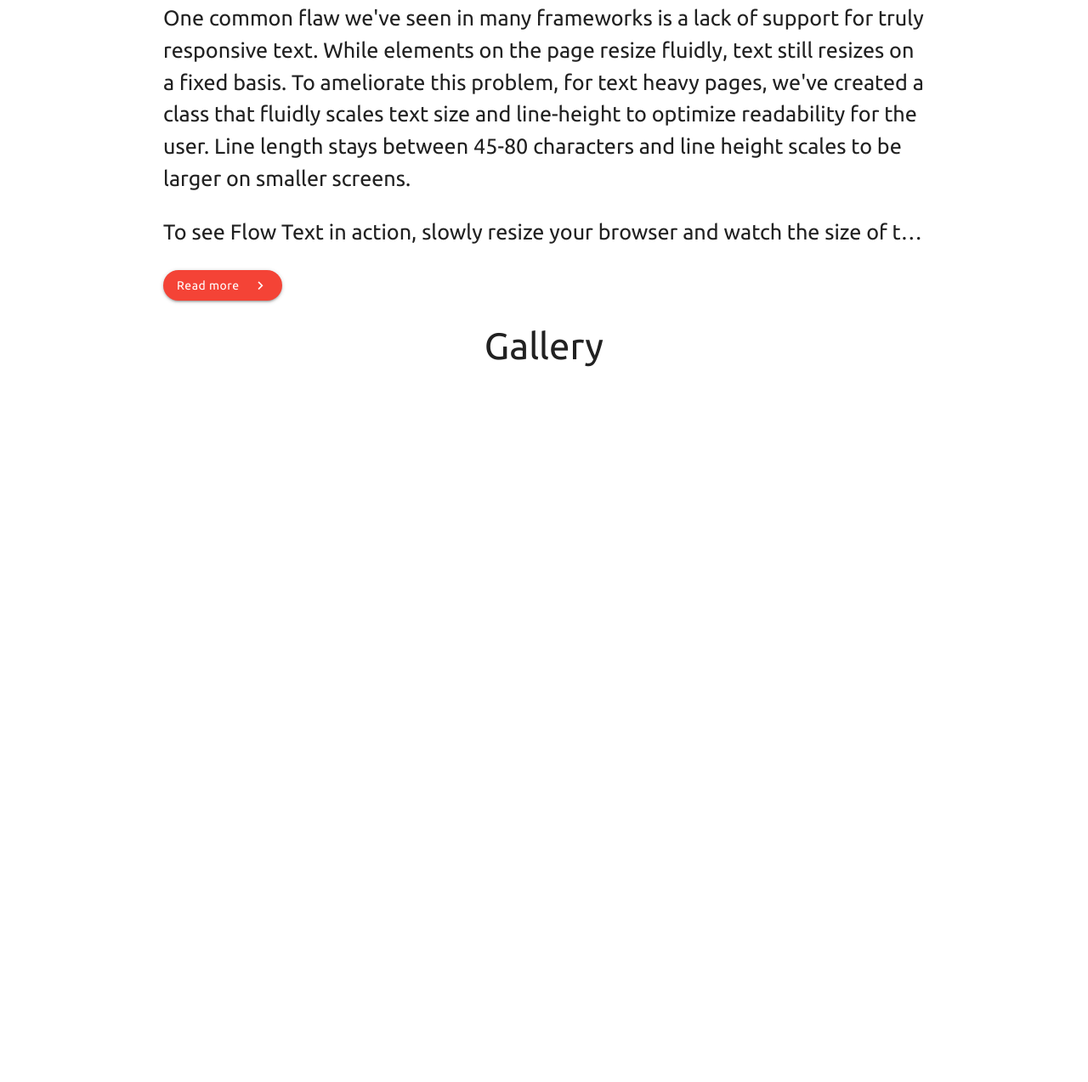
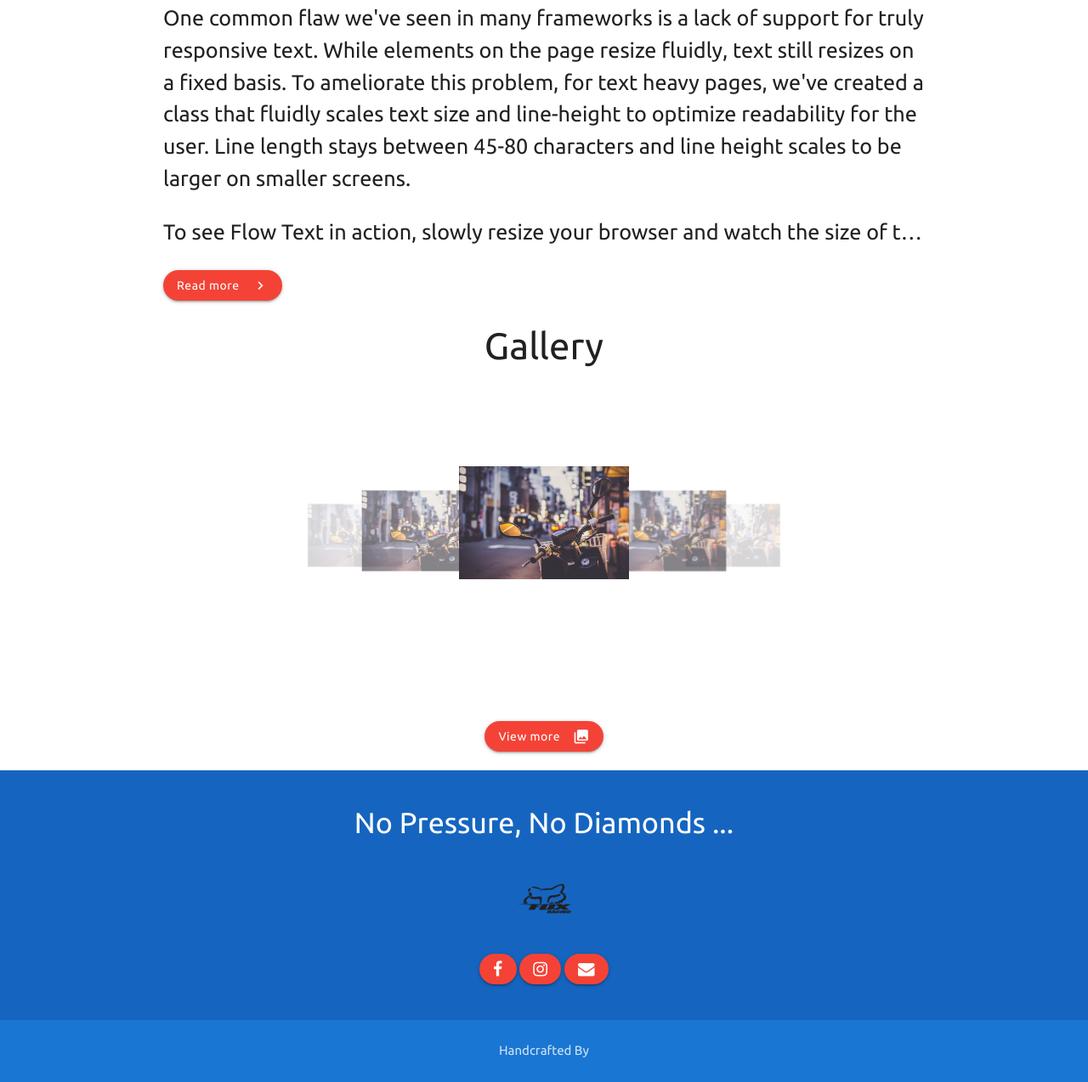
Before and after one commit to Haritha-Muralikrishnan/Haritha-Muralikrishnan.github.io, a plain HTML site: page index.html in a window 1280 px wide. Shown: the part 1375-2649 px from the top of the page at 85% size. Before the commit the page ends 1824 px from the top, so only its background shows below. Drawn offline with Linux system fonts and the light colour scheme.

Commit message:
homepage completed

```diff
--- a/index.html
+++ b/index.html
@@ -2,6 +2,7 @@
 <html>
   <head>
     <link href="https://fonts.googleapis.com/icon?family=Material+Icons" rel="stylesheet">
+    <link rel = "stylesheet" href = "https://cdnjs.cloudflare.com/ajax/libs/font-awesome/4.7.0/css/font-awesome.min.css">
     <link type="text/css" rel="stylesheet" href="materialize/css/materialize.css"  media="screen,projection"/>
     <link type="text/css" rel="stylesheet" href="index.css" media="screen,projection">
     <link href="https://fonts.googleapis.com/css2?family=Ubuntu&display=swap" rel="stylesheet">
@@ -73,11 +74,23 @@
         To see Flow Text in action, slowly resize your browser and watch the size of this text body change! Use the button above to toggle off/on
         flow-text to see the difference!
       </p>
-      <a href="" class="btn waves-green waves-effect red center-align">Read more<i class="material-icons right">chevron_right</i></a>
+      <a href="" class="btn waves-light waves-effect red">Read more<i class="material-icons right">chevron_right</i></a>
     </div>
 
     <h3 class="center-align">Gallery</h3>
-
+    <div class="container">
+      <div class="carousel">
+        <a href="#one!" class="carousel-item"><img src="images/scooter-2792992.jpg" alt=""></a>
+        <a href="#two!" class="carousel-item"><img src="images/scooter-2792992.jpg" alt=""></a>
+        <a href="#three!" class="carousel-item"><img src="images/scooter-2792992.jpg" alt=""></a>
+        <a href="#four!" class="carousel-item"><img src="images/scooter-2792992.jpg" alt=""></a>
+        <a href="#five" class="carousel-item"><img src="images/scooter-2792992_1920.jpg" alt=""></a>
+      </div>
+      <div class="center">
+        <a href="" class="btn red waves-effect">View more<i class="material-icons right">collections</i></a>
+      </div>
+    </div>
+    <br>
 
     <!--FLOATING BUTTON-->
     <div class="fixed-action-btn">
@@ -86,6 +99,39 @@
         <li><a href="#" class="btn-floating blue"><i class="material-icons">send</i></a></li>
       </ul>
     </div>
+
+    <!--FOOTER-->
+    <footer class="page-footer blue darken-3">
+      <div class="container">
+        <div class="row">
+          <div class="col s12">
+            <h4 class="center-align">No Pressure, No Diamonds ...</h4>
+          </div>
+        </div>
+        <div class="row">
+          <div class="col s12">
+            <div class="center">
+              <img src="images/076c52db9f14b477031df261d5e1532e.png" alt="Logo" style="width: 5rem; height: 5rem;">
+            </div>
+          </div>
+        </div>
+        <div class="row">
+          <div class="col s12">
+            <div class="center">
+              <a href="#" class="btn red"><i class="fa fa-facebook-f"></i></a>
+              <a href="#" class="btn red"><i class="fa fa-instagram"></i></a>
+              <a href="#" class="btn red"><i class="fa fa-envelope"></i></a>
+            </div>
+            <br>
+          </div>
+        </div>
+      </div>
+      <div class="footer-copyright blue darken-2">
+        <div class="container">
+          <p class="center-align">Handcrafted By</p>
+        </div>
+      </div>
+    </footer>
 
 
   <script type="text/javascript" src="materialize/js/materialize.js"></script>
@@ -114,5 +160,13 @@
     });
   </script>
 
+  <!--CAROUSEL-->
+  <script>
+    document.addEventListener('DOMContentLoaded',function(){
+      var elems = document.querySelectorAll('.carousel');
+      var instances = M.Carousel.init(elems,{});
+    });
+  </script>
+
   </body>
 </html>
```
